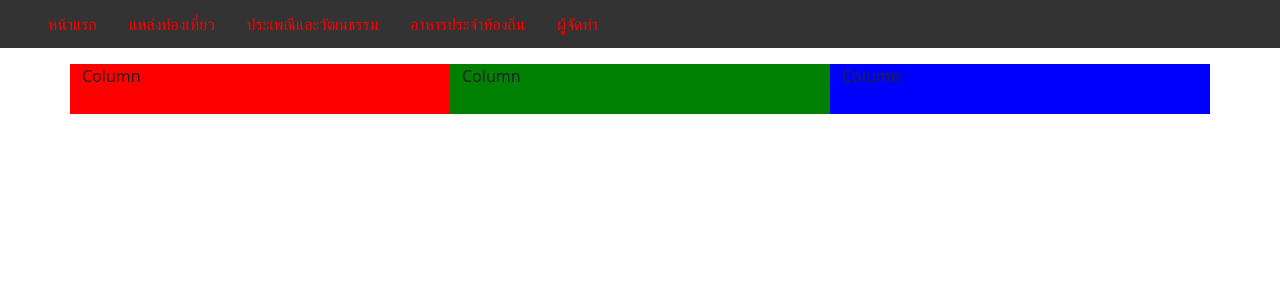
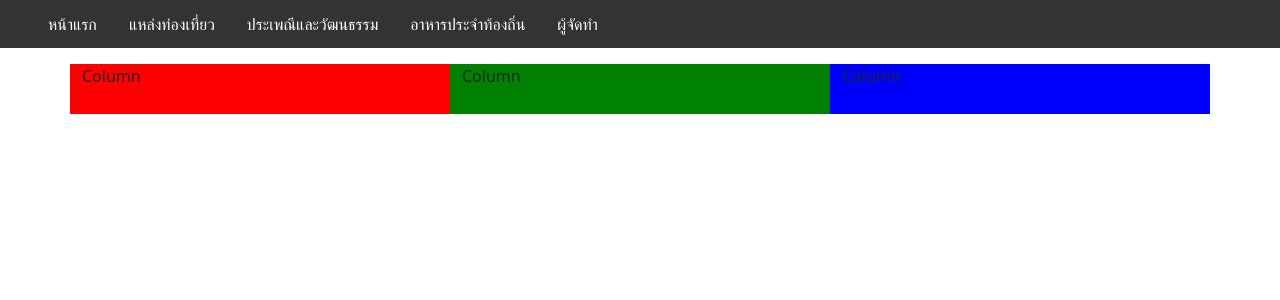
Before and after one commit to waiwaix43/Nakhon-Si-Thammarat-Project, a PHP site: page / in a window 1280 px wide. Shown: the top 300 px of the page. Run offline with PHP 8.4, Linux system fonts and the light colour scheme.

Commit message:
Update index.php

```diff
--- a/index.php
+++ b/index.php
@@ -14,7 +14,7 @@
       }
       li a {
         display: block;
-        color: red;
+        color: white;
         text-align: center;
         padding: 12px 16px;
         text-decoration: none;
```
